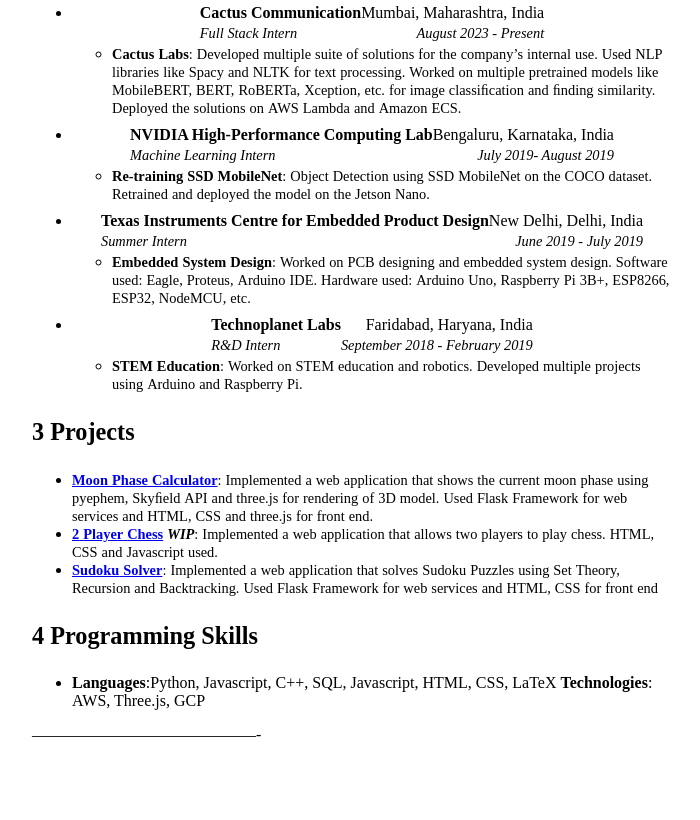
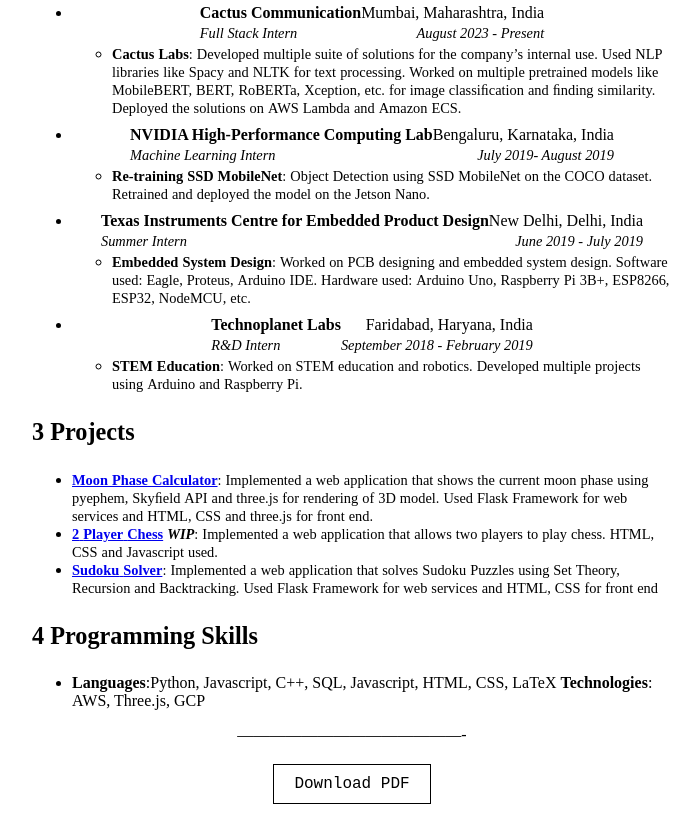
Before and after one commit to bhoot1234567890/moon, a plain HTML site: page index.html in a window 1280 px wide. Shown: the part 362-1182 px from the top of the page, without its empty margins (288-988 px from the left). Before the commit the page ends 1122 px from the top, so only its background shows below. Drawn offline with Linux system fonts and the light colour scheme.

Commit message:
added ability to download pdf

```diff
--- a/index.html
+++ b/index.html
@@ -6,6 +6,32 @@
     <meta name="generator" content="TeX4ht (https://tug.org/tex4ht/)" />
     <meta name="viewport" content="width=device-width,initial-scale=1" />
     <style>
+      .button-container {
+        display: flex;
+        justify-content: center;
+        margin-top: 20px;
+      }
+
+      .download-button {
+        font-family: "Courier New", monospace; /* Retro, typewriter-like font */
+
+        background-color: #ffffff; /* White background */
+        border: 1px solid #000000; /* Black border */
+        color: #000000; /* Black text */
+        padding: 10px 20px; /* Some padding */
+        text-align: center; /* Centered text */
+        text-decoration: none; /* Remove underline */
+        font-size: 16px;
+        cursor: pointer; /* Mouse pointer on hover */
+        transition-duration: 0.4s; /* Transition effects */
+      }
+
+      .download-button:hover {
+        background-color: #000000; /* Black background on hover */
+        color: #ffffff; /* White text on hover */
+        border: 1px dashed #ffffff; /* Black border */
+        filter: drop-shadow(rgb(166, 255, 0) 1rem 1rem 20px);
+      }
       .cmex-10 {
         font-size: 90%;
       }
@@ -1449,6 +1475,11 @@
       </li>
     </ul>
     <!--l. 179-->
-    <p class="noindent">——————————————-</p>
+    <p class="noindent" style="text-align: center">——————————————-</p>
+    <div class="button-container">
+      <a href="chaitanya_malhotra_resume.pdf" download>
+        <button class="download-button">Download PDF</button>
+      </a>
+    </div>
   </body>
 </html>
```
